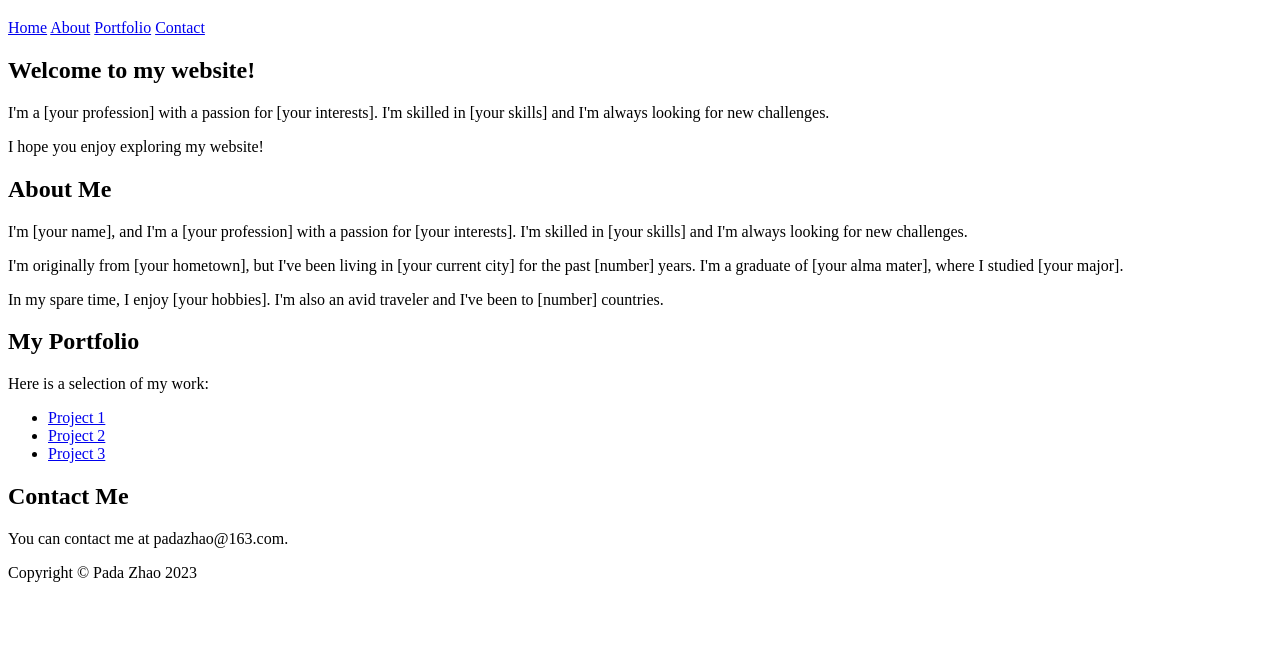
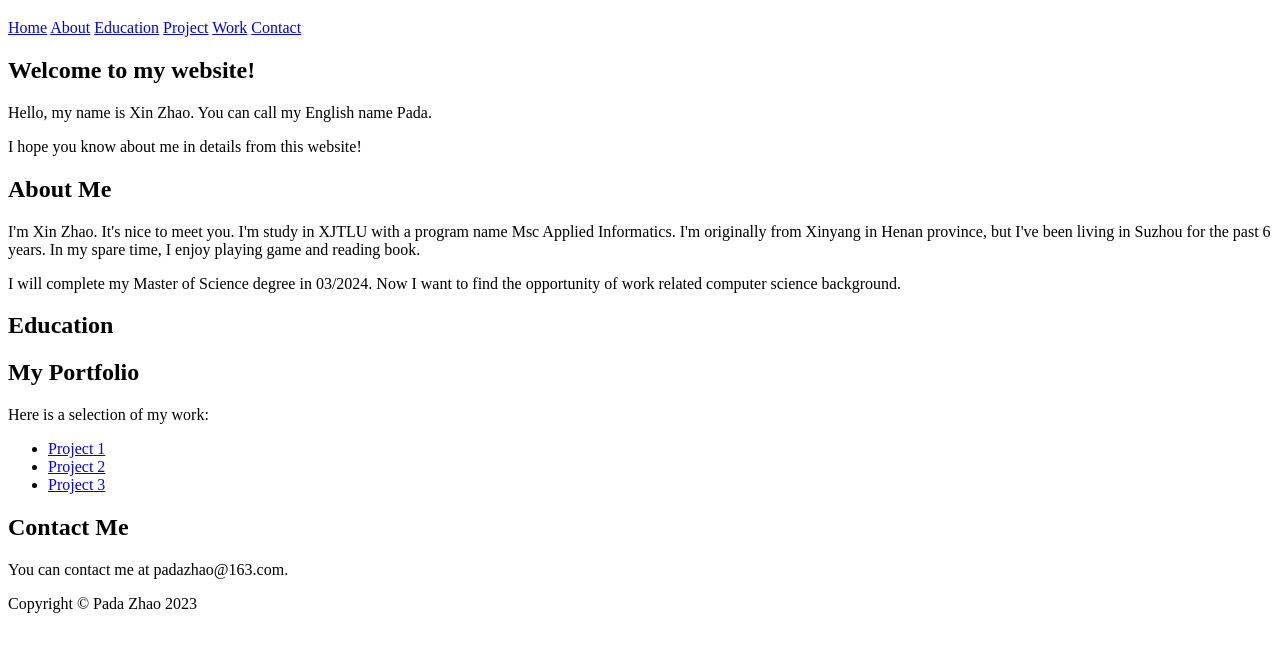
Before and after one commit to padazhao/padazhao.github.io, a plain HTML site: page index.html in a window 1280 px wide. Shown: the part 61-712 px from the top of the page. Drawn offline with Linux system fonts and the light colour scheme.

Commit message:
simple construct.

```diff
--- a/index.html
+++ b/index.html
@@ -4,6 +4,10 @@
   <meta charset="utf-8">
   <meta name="viewport" content="width=device-width">
   <title>Pada Zhao</title>
+  <link rel="icon" href="images/webs_icon.ico">
+  <style>
+
+  </style>
 </head>
 <body>
 <header>
@@ -11,23 +15,31 @@
   <nav>
     <a href="#home">Home</a>
     <a href="#about">About</a>
-      <a href="#portfolio">Portfolio</a>
+    <a href="#education">Education</a>
+    <a href="#project">Project</a>
+    <a href="#work">Work</a>
     <a href="#contact">Contact</a>
   </nav>
 </header>
 <main>
   <section id="home">
     <h2>Welcome to my website!</h2>
-      <p>I'm a [your profession] with a passion for [your interests]. I'm skilled in [your skills] and I'm always looking for new challenges.</p>
-      <p>I hope you enjoy exploring my website!</p>
+    <p>Hello, my name is Xin Zhao. You can call my English name Pada.</p>
+    <p>I hope you know about me in details from this website!</p>
   </section>
   <section id="about">
     <h2>About Me</h2>
-      <p>I'm [your name], and I'm a [your profession] with a passion for [your interests]. I'm skilled in [your skills] and I'm always looking for new challenges.</p>
-      <p>I'm originally from [your hometown], but I've been living in [your current city] for the past [number] years. I'm a graduate of [your alma mater], where I studied [your major].</p>
-      <p>In my spare time, I enjoy [your hobbies]. I'm also an avid traveler and I've been to [number] countries.</p>
+    <p>I'm Xin Zhao. It's nice to meet you. I'm study in XJTLU with a program name Msc Applied Informatics. I'm originally from Xinyang in Henan province, but I've been living in Suzhou for the past 6 years. In my spare time, I enjoy playing game and reading book.</p>
+    <p>I will complete my Master of Science degree in 03/2024. Now I want to find the opportunity of work related computer science background.</p>
   </section>
-    <section id="portfolio">
+  <section id="education">
+    <h2>Education</h2>
+
+  </section>
+
+
+
+  <section id="project">
     <h2>My Portfolio</h2>
     <p>Here is a selection of my work:</p>
     <ul>
@@ -36,6 +48,11 @@
       <li><a href="#">Project 3</a></li>
     </ul>
   </section>
+
+  <section id="work">
+
+  </section>
+
   <section id="contact">
     <h2>Contact Me</h2>
     <p>You can contact me at padazhao@163.com.</p>
@@ -45,4 +62,5 @@
   <p>Copyright &copy; Pada Zhao 2023</p>
 </footer>
 </body>
+
 </html>
```
Also changed, not shown: images/webs_icon.ico (added), 1 other file. Lines whose indentation alone changed are shown as unchanged.
